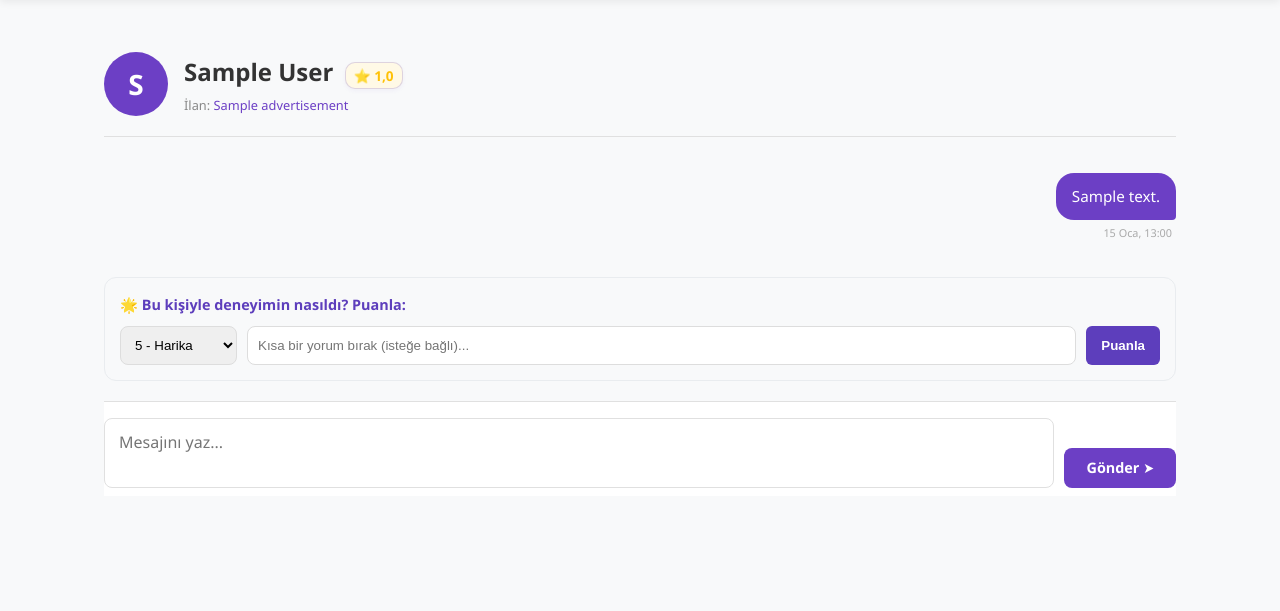
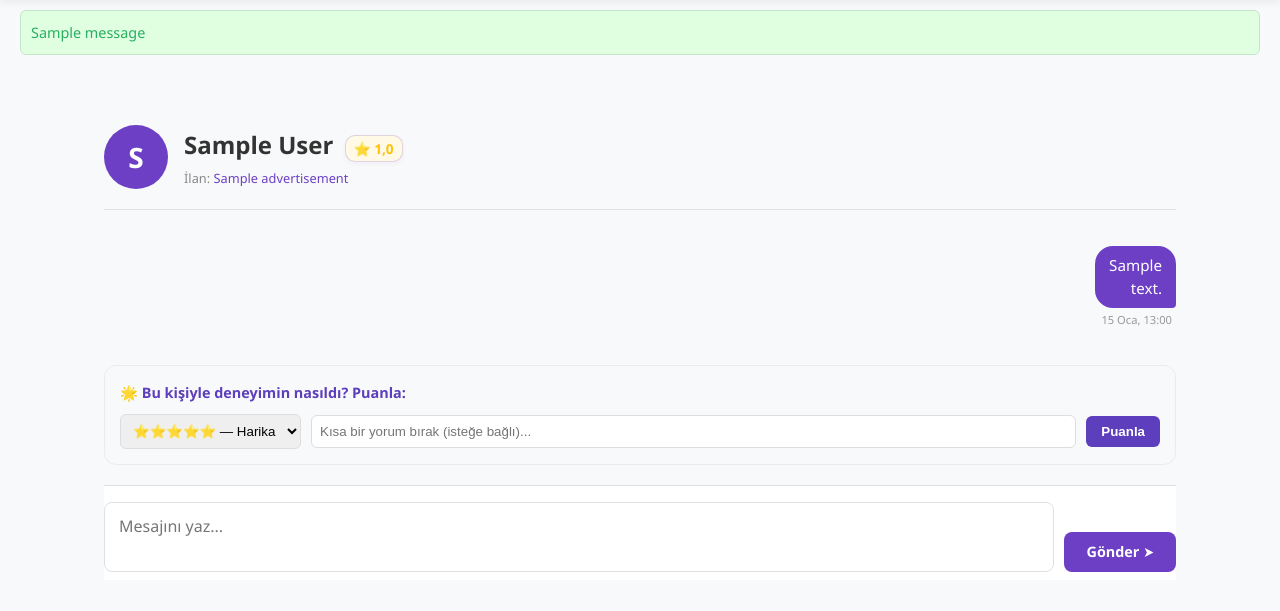
Before and after one commit to irmakucgoz/Joinly, a Django app: page /mesajlar/1/1/ in a window 1280 px wide. Shown: the part 55-666 px from the top of the page. Run offline with Django 5.2, Linux system fonts and the light colour scheme; a user stored in the database is signed in; tables that the repository leaves empty hold one stand-in row (values such as "Sample post"); one stand-in notice (Sample message) is shown.

Commit message:
Hatalar düzeltilmeye çalışıldı ancak düzeltilmedi.

```diff
--- a/ilanlar/views.py
+++ b/ilanlar/views.py
@@ -1,9 +1,10 @@
 from django.shortcuts import render, redirect, get_object_or_404
 from django.contrib.auth.decorators import login_required
 from django.contrib import messages
-from django.db.models import Q, Max
-from .models import Advertisement, Category, Message, Review  # Review eklendi
+from django.db.models import Q
+from .models import Advertisement, Category, Message, Review
 from .forms import AdvertisementForm
+
 
 def home(request):
     query      = request.GET.get('q', '').strip()
@@ -28,9 +29,11 @@ def home(request):
     }
     return render(request, 'index.html', context)
 
+
 def ilan_detay(request, ilan_id):
     ilan = get_object_or_404(Advertisement, id=ilan_id)
     return render(request, 'ilanlar/ilan_detay.html', {'ilan': ilan})
+
 
 @login_required
 def ilan_olustur(request):
@@ -46,6 +49,7 @@ def ilan_olustur(request):
         form = AdvertisementForm()
     return render(request, 'ilanlar/ilan_form.html', {'form': form, 'baslik': 'Yeni İlan Oluştur'})
 
+
 @login_required
 def ilan_duzenle(request, ilan_id):
     ilan = get_object_or_404(Advertisement, id=ilan_id, owner=request.user)
@@ -59,6 +63,7 @@ def ilan_duzenle(request, ilan_id):
         form = AdvertisementForm(instance=ilan)
     return render(request, 'ilanlar/ilan_form.html', {'form': form, 'baslik': 'İlanı Düzenle'})
 
+
 @login_required
 def ilan_sil(request, ilan_id):
     ilan = get_object_or_404(Advertisement, id=ilan_id, owner=request.user)
@@ -67,6 +72,7 @@ def ilan_sil(request, ilan_id):
         messages.success(request, 'İlan silindi.')
         return redirect('home')
     return render(request, 'ilanlar/ilan_sil_onay.html', {'ilan': ilan})
+
 
 # ─────────────────────────────────────────
 # MESAJLAŞMA VIEW'LARI
@@ -98,6 +104,7 @@ def mesaj_gonder(request, ilan_id):
 
     return redirect('ilan_detay', ilan_id=ilan_id)
 
+
 @login_required
 def gelen_kutusu(request):
     tum_mesajlar = Message.objects.filter(
@@ -106,7 +113,7 @@ def gelen_kutusu(request):
 
     konusmalar = {}
     for mesaj in tum_mesajlar:
-        diger  = mesaj.receiver if mesaj.sender == request.user else mesaj.sender
+        diger   = mesaj.receiver if mesaj.sender == request.user else mesaj.sender
         anahtar = (diger.id, mesaj.ad.id)
 
         if anahtar not in konusmalar:
@@ -126,6 +133,7 @@ def gelen_kutusu(request):
         'konusmalar': list(konusmalar.values()),
     }
     return render(request, 'ilanlar/gelen_kutusu.html', context)
+
 
 @login_required
 def konusma_detay(request, diger_kullanici_id, ilan_id):
@@ -188,30 +196,55 @@ def konusma_detay(request, diger_kullanici_id, ilan_id):
     }
     return render(request, 'ilanlar/konusma_detay.html', context)
 
+
 # ─────────────────────────────────────────
-# YENİ: PUANLAMA SİSTEMİ VIEW'I
+# PUANLAMA SİSTEMİ VIEW'I
 # ─────────────────────────────────────────
 
 @login_required
 def kullanici_puanla(request, hedef_kullanici_id):
+    """
+    Bir kullanıcıya puan ve yorum bırakır.
+
+    DÜZELTMELER:
+    1. Kendine puan verme engeli POST öncesinde de kontrol ediliyor.
+    2. `next` parametresi destekleniyor: form action'ına ?next=... eklenirse
+       işlem sonrasında o URL'e yönlendirilir (örn: konuşma sayfasına dönüş).
+    3. Redirect hedefi artık kullanıcının profil sayfası — daha anlamlı UX.
+    """
     from django.contrib.auth import get_user_model
-    User = get_user_model()
+    User        = get_user_model()
     target_user = get_object_or_404(User, id=hedef_kullanici_id)
 
+    # GET ile gelen ?next= parametresini al (POST'tan önce form işlenmeden)
+    next_url = request.POST.get('next') or request.GET.get('next', '')
+
     if request.method == 'POST':
-        puan = request.POST.get('rating')
+        # Kendine puan verme engeli
+        if request.user == target_user:
+            messages.error(request, 'Kendine puan veremezsin!')
+            if next_url:
+                return redirect(next_url)
+            return redirect('kullanici_profil', kullanici_id=target_user.id)
+
+        puan  = request.POST.get('rating', '').strip()
         yorum = request.POST.get('comment', '').strip()
 
-        if request.user == target_user:
-            messages.error(request, 'Kendine puan veremezsin!')
-            return redirect('home')
+        if not puan:
+            messages.error(request, 'Lütfen bir puan seç.')
+            if next_url:
+                return redirect(next_url)
+            return redirect('kullanici_profil', kullanici_id=target_user.id)
 
-        if puan:
-            Review.objects.update_or_create(
-                reviewer=request.user,
-                target_user=target_user,
-                defaults={'rating': puan, 'comment': yorum}
-            )
-            messages.success(request, f'{target_user.username} adlı kullanıcıya puanın iletildi!')
+        # Daha önce puan verdiyse güncelle, vermediyse oluştur
+        Review.objects.update_or_create(
+            reviewer=request.user,
+            target_user=target_user,
+            defaults={'rating': int(puan), 'comment': yorum},
+        )
+        messages.success(request, f'{target_user.username} adlı kullanıcıya puanın iletildi!')
 
-    return redirect('home')
+    # next_url varsa oraya, yoksa hedef kullanıcının profil sayfasına dön
+    if next_url:
+        return redirect(next_url)
+    return redirect('kullanici_profil', kullanici_id=target_user.id)
--- a/templates/ilanlar/konusma_detay.html
+++ b/templates/ilanlar/konusma_detay.html
@@ -23,13 +23,19 @@
         }
         .puanlama-formu {
             display: flex;
-            flex-direction: column;
             gap: 10px;
+            flex-wrap: wrap;
+            align-items: center;
         }
-        .puan-secimi select, .puan-yorum input {
+        .puanlama-formu select,
+        .puanlama-formu input[type="text"] {
             padding: 8px;
             border-radius: 6px;
             border: 1px solid #ddd;
+        }
+        .puanlama-formu input[type="text"] {
+            flex: 1;
+            min-width: 160px;
         }
         .btn-puanla {
             background-color: #5d3ebc;
@@ -51,6 +57,20 @@
             border-radius: 10px;
             margin-left: 5px;
         }
+
+        /* Mesaj baloncukları */
+        .benim  { text-align: right; }
+        .karsi  { text-align: left; }
+        .balon-icerik {
+            display: inline-block;
+            padding: 8px 14px;
+            border-radius: 18px;
+            max-width: 70%;
+            word-break: break-word;
+        }
+        .benim  .balon-icerik { background: #5d3ebc; color: white; }
+        .karsi  .balon-icerik { background: #f0f0f0; color: #333; }
+        .balon-zaman { font-size: 0.7rem; color: #999; margin-top: 3px; }
     </style>
 </head>
 <body>
@@ -61,6 +81,16 @@
     <a href="{% url 'logout' %}">Çıkış</a>
 </nav>
 
+{% if messages %}
+    <div style="padding: 10px 20px;">
+        {% for message in messages %}
+            <div class="alert alert-{{ message.tags }}" style="padding: 10px; border-radius: 6px; margin-bottom: 8px; background: {% if 'error' in message.tags %}#ffe0e0{% else %}#e0ffe0{% endif %};">
+                {{ message }}
+            </div>
+        {% endfor %}
+    </div>
+{% endif %}
+
 <div class="container">
 
     <!-- Konuşma başlığı -->
@@ -68,8 +98,10 @@
         <div class="avatar buyuk">{{ diger_kullanici.first_name|first }}</div>
         <div>
             <h2>
-                {{ diger_kullanici.first_name }} {{ diger_kullanici.last_name }}
-                <!-- YENİ: İsim yanına küçük puan rozeti -->
+                <a href="{% url 'kullanici_profil' diger_kullanici.id %}" style="text-decoration: none; color: inherit;">
+                    {{ diger_kullanici.first_name }} {{ diger_kullanici.last_name }}
+                </a>
+                <!-- İsim yanına küçük puan rozeti -->
                 <span class="guven-rozeti-kucuk">⭐ {{ diger_kullanici.average_rating|default:"0" }}</span>
             </h2>
             <p class="konusma-ilan-adi">
@@ -81,6 +113,7 @@
     <!-- Mesaj baloncukları -->
     <div class="mesaj-baloncuklari" id="mesajlar">
         {% for mesaj in konusma_mesajlari %}
+            {# request.user ile karşılaştırma — Django template'de 'user' request.user'a eşittir #}
             <div class="balon {% if mesaj.sender == user %}benim{% else %}karsi{% endif %}">
                 <div class="balon-icerik">{{ mesaj.content }}</div>
                 <div class="balon-zaman">{{ mesaj.sent_at|date:"d M, H:i" }}</div>
@@ -90,22 +123,22 @@
         {% endfor %}
     </div>
 
-    <!-- YENİ: PUANLAMA FORMU (Mesaj kutusunun hemen üstünde) -->
+    <!-- PUANLAMA FORMU (Mesaj kutusunun hemen üstünde) -->
     <div class="puanlama-alani">
         <span class="puanlama-baslik">🌟 Bu kişiyle deneyimin nasıldı? Puanla:</span>
         <form action="{% url 'kullanici_puanla' diger_kullanici.id %}" method="post" class="puanlama-formu">
             {% csrf_token %}
-            <div style="display: flex; gap: 10px;">
-                <select name="rating" required>
-                    <option value="5">5 - Harika</option>
-                    <option value="4">4 - İyi</option>
-                    <option value="3">3 - Orta</option>
-                    <option value="2">2 - Kötü</option>
-                    <option value="1">1 - Çok Kötü</option>
-                </select>
-                <input type="text" name="comment" placeholder="Kısa bir yorum bırak (isteğe bağlı)..." style="flex: 1;">
-                <button type="submit" class="btn-puanla">Puanla</button>
-            </div>
+            {# Puanlama sonrası bu konuşma sayfasına geri dön #}
+            <input type="hidden" name="next" value="{{ request.get_full_path }}">
+            <select name="rating" required>
+                <option value="5">⭐⭐⭐⭐⭐ — Harika</option>
+                <option value="4">⭐⭐⭐⭐ — İyi</option>
+                <option value="3">⭐⭐⭐ — Orta</option>
+                <option value="2">⭐⭐ — Kötü</option>
+                <option value="1">⭐ — Çok Kötü</option>
+            </select>
+            <input type="text" name="comment" placeholder="Kısa bir yorum bırak (isteğe bağlı)...">
+            <button type="submit" class="btn-puanla">Puanla</button>
         </form>
     </div>
 
--- a/users/models.py
+++ b/users/models.py
@@ -1,25 +1,27 @@
 from django.contrib.auth.models import AbstractUser
 from django.db import models
 
+
 class CustomUser(AbstractUser):
-    email = models.EmailField(unique=True, verbose_name="E-posta Adresi")
+    email      = models.EmailField(unique=True, verbose_name="E-posta Adresi")
     first_name = models.CharField(max_length=50, verbose_name="Ad")
-    last_name = models.CharField(max_length=50, verbose_name="Soyad")
+    last_name  = models.CharField(max_length=50, verbose_name="Soyad")
 
-    USERNAME_FIELD = 'email'
+    USERNAME_FIELD  = 'email'
     REQUIRED_FIELDS = ['username', 'first_name', 'last_name']
 
     @property
     def average_rating(self):
         """
         Kullanıcının aldığı tüm puanların aritmetik ortalamasını hesaplar.
-        'reviews_received' alanı ilanlar/models.py'daki related_name'den beslenir.
+        'reviews_received' related_name'i ilanlar/models.py Review modelinden gelir.
+        Veritabanı seviyesinde aggregate kullanılarak tek sorguda hesaplanır.
         """
-        ratings = self.reviews_received.all()
-        if ratings.exists():
-            # Tüm puanları toplayıp toplam sayıya bölüyoruz
-            total = sum([r.rating for r in ratings])
-            return round(total / ratings.count(), 1)
+        from django.db.models import Avg
+        result = self.reviews_received.aggregate(ort=Avg('rating'))
+        ort = result.get('ort')
+        if ort is not None:
+            return round(ort, 1)
         return 0
 
     def __str__(self):
--- a/users/urls.py
+++ b/users/urls.py
@@ -4,8 +4,10 @@ from django.urls import path
 from . import views
 
 urlpatterns = [
-    path('kayit/', views.register_view, name='register'),
-    path('giris/', views.login_view, name='login'),
-    path('cikis/', views.logout_view, name='logout'),
-    path('profil/', views.profil_sayfasi, name='profil'),
+    path('kayit/',                    views.register_view,   name='register'),
+    path('giris/',                    views.login_view,      name='login'),
+    path('cikis/',                    views.logout_view,     name='logout'),
+    path('profil/',                   views.profil_sayfasi,  name='profil'),
+    # Herkese açık profil sayfası — puanlama formu buraya yönlenir
+    path('profil/<int:kullanici_id>/', views.kullanici_profil, name='kullanici_profil'),
 ]
```
Also changed, not shown: templates/users/profil.html (+53 -13 lines), users/views.py (+26 -9 lines).
